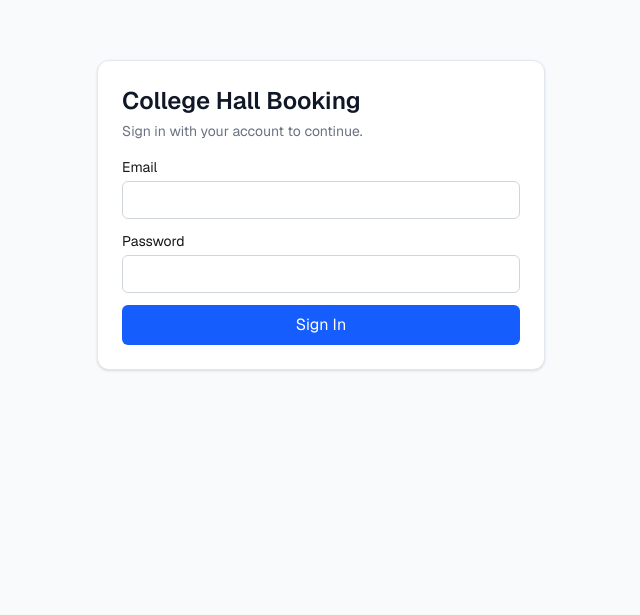
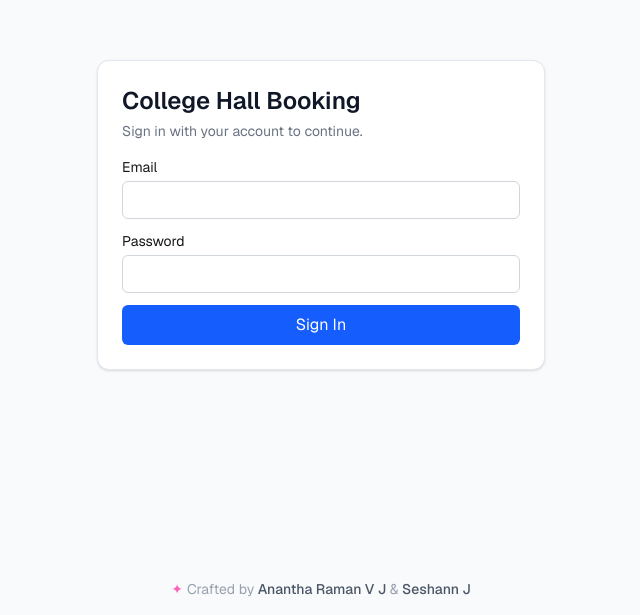
Before and after one commit to Anant-vj/Booking-System, a Next.js app in the folder booking-system/: page /login in a window 1280 px wide. Shown: the part 185-800 px from the top of the page, without its empty margins (319-959 px from the left). Built offline with nearby package versions, Linux system fonts and the light colour scheme; no server answers.

Commit message:
Add new feature files

```diff
--- a/booking-system/src/app/admin/page.tsx
+++ b/booking-system/src/app/admin/page.tsx
@@ -20,6 +20,27 @@ export default async function AdminPage() {
           <LogoutButton />
         </header>
         <AdminDashboard />
+        <footer className="mt-6 mb-2 text-center text-sm text-gray-400">
+          <span className="text-pink-400 mr-1">✦</span>
+          Crafted by{" "}
+          <a
+            href="https://www.linkedin.com/in/anantharamanvj/"
+            target="_blank"
+            rel="noopener noreferrer"
+            className="font-medium text-gray-600 transition-colors duration-150 hover:text-blue-600 hover:underline cursor-pointer"
+          >
+            Anantha Raman V J
+          </a>{" "}
+          &{" "}
+          <a
+            href="https://www.linkedin.com/in/seshan-j-956952268/"
+            target="_blank"
+            rel="noopener noreferrer"
+            className="font-medium text-gray-600 transition-colors duration-150 hover:text-blue-600 hover:underline cursor-pointer"
+          >
+            Seshann J
+          </a>
+        </footer>
       </div>
     </main>
   );
--- a/booking-system/src/app/login/page.tsx
+++ b/booking-system/src/app/login/page.tsx
@@ -59,6 +59,27 @@ export default async function LoginPage(props: {
         </form>
         {error ? <p className="mt-3 text-sm text-red-600">Login failed: {error}</p> : null}
       </div>
+      <footer className="absolute bottom-4 text-center text-sm text-gray-400">
+        <span className="text-pink-400 mr-1">✦</span>
+        Crafted by{" "}
+        <a
+          href="https://www.linkedin.com/in/anantharamanvj/"
+          target="_blank"
+          rel="noopener noreferrer"
+          className="font-medium text-gray-600 transition-colors duration-150 hover:text-blue-600 hover:underline cursor-pointer"
+        >
+          Anantha Raman V J
+        </a>{" "}
+        &{" "}
+        <a
+          href="https://www.linkedin.com/in/seshan-j-956952268/"
+          target="_blank"
+          rel="noopener noreferrer"
+          className="font-medium text-gray-600 transition-colors duration-150 hover:text-blue-600 hover:underline cursor-pointer"
+        >
+          Seshann J
+        </a>
+      </footer>
     </main>
   );
 }
```
